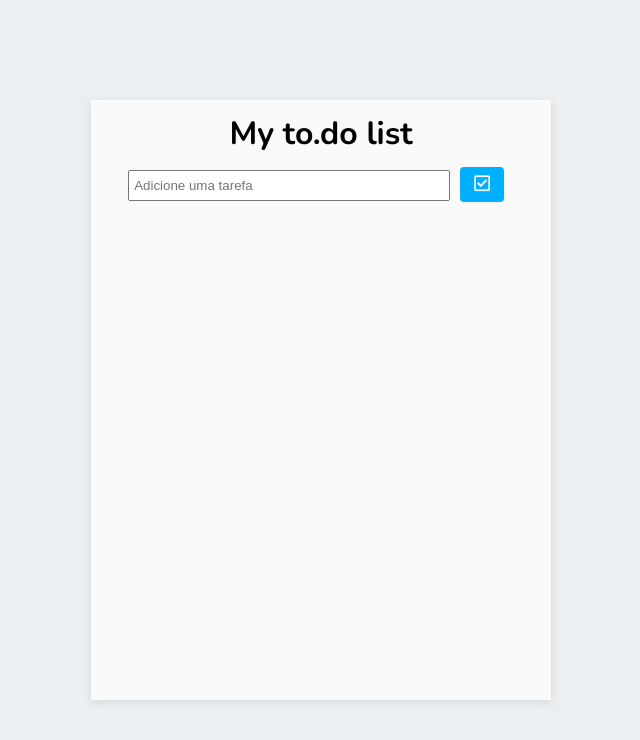
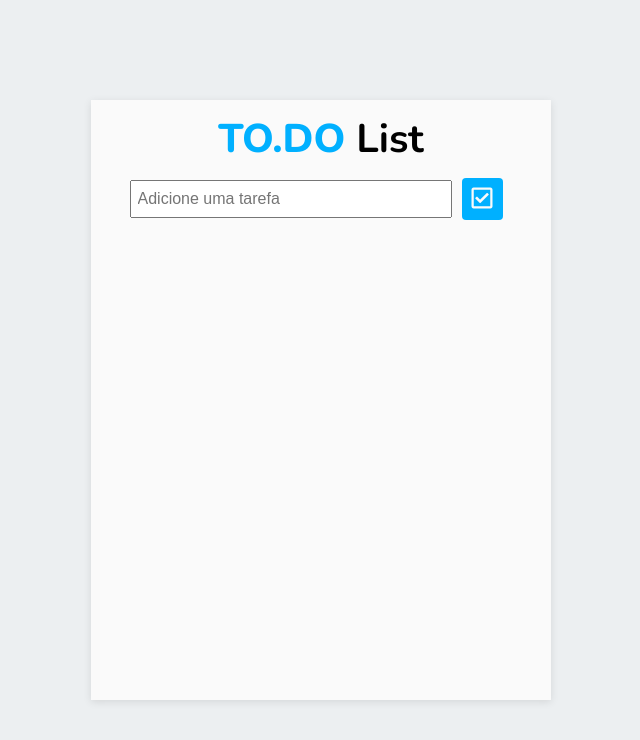
Before and after one commit to CarlosESRosa/ToDo-List, a React (Create React App) app: page / in a window 1280 px wide. Shown: the top 740 px of the page, without its empty margins (319-959 px from the left). Built offline with nearby package versions, Linux system fonts and the light colour scheme.

Commit message:
Local Storage

```diff
--- a/src/components/ToDoList.jsx
+++ b/src/components/ToDoList.jsx
@@ -28,27 +28,29 @@ class Teste extends React.Component {
 
   handleClick() {
     if (this.state.inputValue !== '') {
-      this.setState((state) => ({
-        myTasks: [...state.myTasks, { value: this.state.inputValue, id: Math.random() }],
-        inputValue: '',
-      }))
+      this.setState((state) => {
+        return {
+          myTasks: [...state.myTasks, { value: this.state.inputValue, id: Math.random() }],
+          inputValue: '',
+        }
+      })
     }
   }
 
   removeLine(id) {
     const newArray = this.state.myTasks.filter((task) => task.id !== id)
     this.setState((state) => ({
-      myTasks: [...newArray]
+      myTasks: [...newArray],
     }))
   }
 
   editLine(id) {
+    const changingTask = this.state.myTasks.find((task) => task.id === id)
+    changingTask.value = this.state.otherInputValue;
     this.setState({
       disabled: !this.state.disabled,
       otherInputValue: '',
     })
-    const changingTask = this.state.myTasks.find((task) => task.id === id)
-    changingTask.value = this.state.otherInputValue;
   }
 
   editHandleChange(event) {
@@ -66,13 +68,26 @@ class Teste extends React.Component {
     this.setState((state) => ({
       myTasks: [...checkedTasks],
     }))
+
+  }
+
+  componentDidMount() { // window.onload
+    if (localStorage.getItem("myList") !== null) { // caso o localStorage esteja vazio não roda
+      this.setState({
+        myTasks: JSON.parse(localStorage.getItem("myList")),
+      })
+    }
+  }
+
+  componentDidUpdate() { // roda sempre que atualiza o state
+    localStorage.setItem("myList", JSON.stringify(this.state.myTasks));
   }
 
   render() {
     return (
-      <div className=''>
+      <div>
         <header className='input-container'>
-          <h1>My to.do list</h1>
+          <h1><span id='header-todo'>TO.DO</span> List</h1>
           <div className='add-element'>
             <input
               onChange={this.handleChange}
@@ -93,8 +108,8 @@ class Teste extends React.Component {
           <ul>
             {this.state.myTasks.map((task) => {
               return (
-                <div >
-                  <li key={task.id}>
+                <div key={task.id}>
+                  <li>
                     <div
                       className={task.isCompleted ? 'isCompleted' : ''}
                       data-task="task"
@@ -116,8 +131,8 @@ class Teste extends React.Component {
                         disabled={(this.state.disabled) ? "disabled" : ""}></input>
                     </div>
                     <div>
-                      <button id='editButton' onClick={() => this.editLine(task.id)}><i class="fas fa-edit"></i></button>
-                      <button id="removeButton" onClick={() => this.removeLine(task.id)}><i class="fas fa-trash"></i></button>
+                      <button id='editButton' onClick={() => this.editLine(task.id)}><i className="fas fa-edit"></i></button>
+                      <button id="removeButton" onClick={() => this.removeLine(task.id)}><i className="fas fa-trash"></i></button>
                     </div>
                   </li>
                 </div>
--- a/src/components/toDoList.css
+++ b/src/components/toDoList.css
@@ -17,10 +17,14 @@ h1 {
 
 .add-element {
   margin: 12px 0;
+  display: flex;
+  justify-content: center;
+  align-items: center;
 }
 
 .add-element input {
-  padding: 6px 4px;
+  font-size: 1rem;
+  padding: 8px 6px;
   width: 70%;
 }
 
@@ -30,8 +34,9 @@ h1 {
 }
 
 .add-element button {
-  font-size: 1.125rem;
-  padding: 7px 14px;
+  font-size: 1.5rem;
+  font-weight: 400;
+  padding: 7px 10px;
   background-color: #00b0ff;
   border: none;
   border-radius: 4px;
@@ -98,3 +103,12 @@ h1 {
 .isCompleted {
   text-decoration: line-through;
 }
+
+.input-container h1 {
+  font-size: 2.5rem;
+}
+
+.input-container #header-todo {
+  font-weight:800;
+  color: #00b0ff;
+}
```
